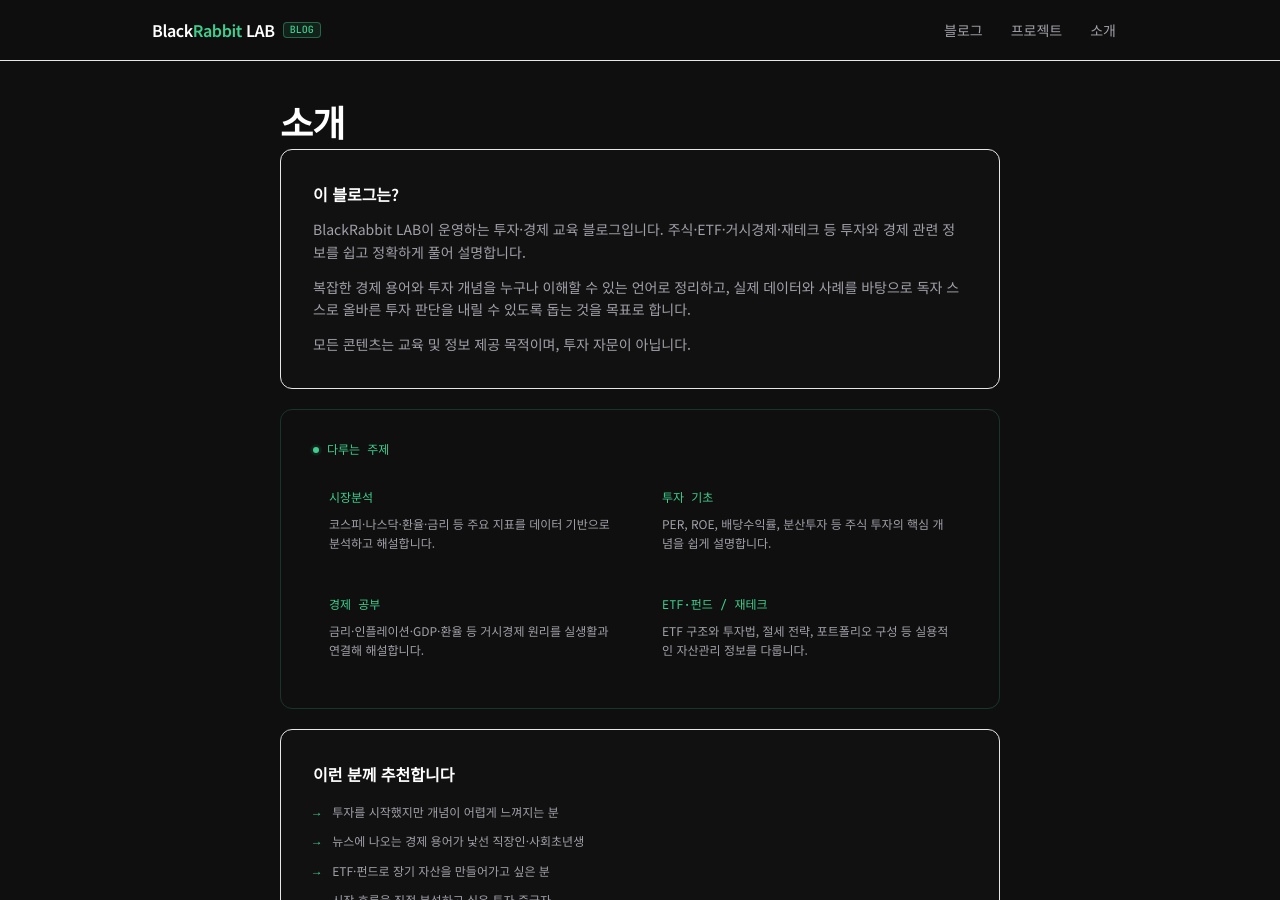
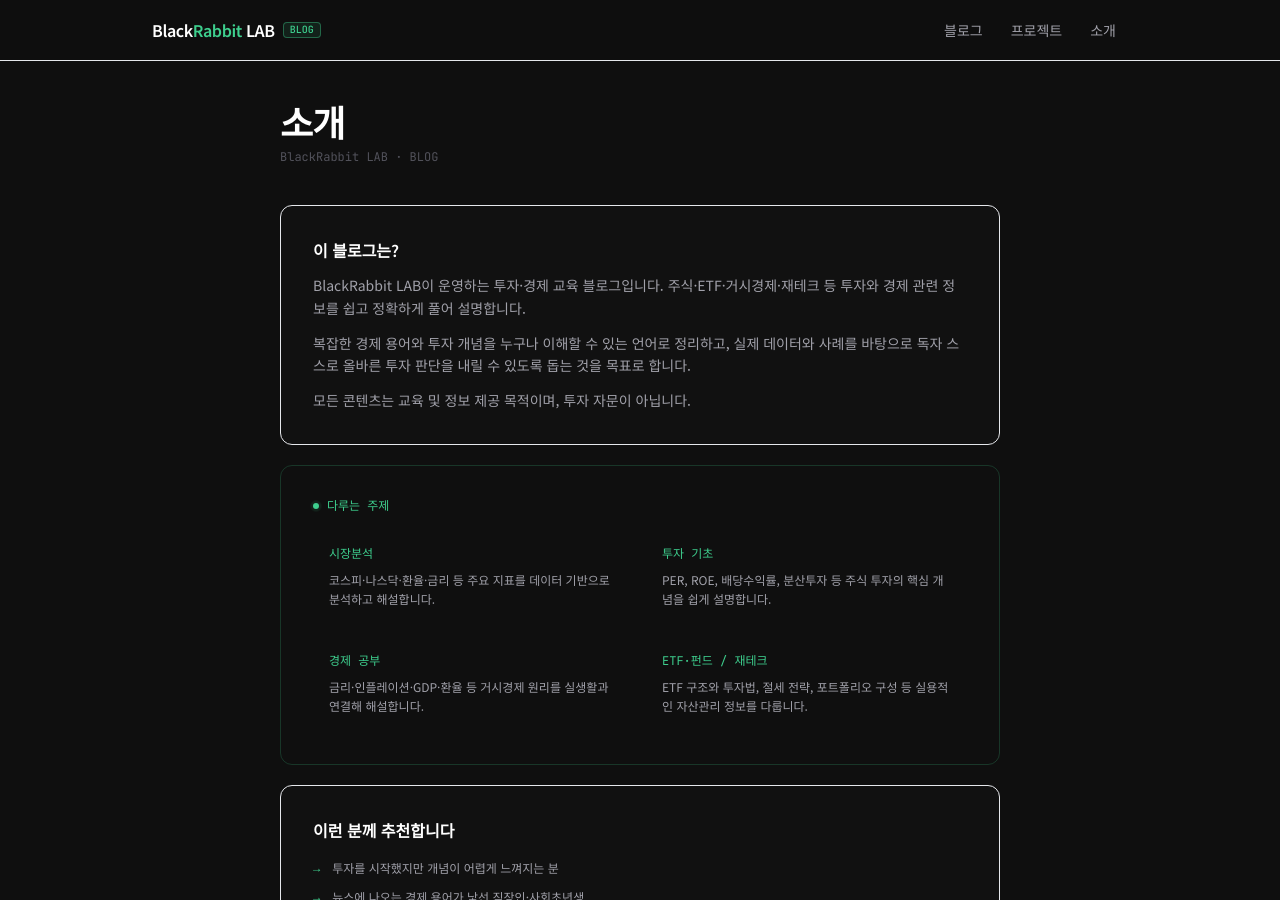
Before and after one commit to blackrabbitDeveloper/blackrabbitdeveloper.github.io, a Jekyll site: the page built from about.md, in a window 1280 px wide and 900 px high. Built offline with Jekyll 4.4.1, drawn with Linux system fonts in a browser that asks for light colours; nearby versions of some CDN libraries.

Commit message:
Update about.md

```diff
--- a/about.md
+++ b/about.md
@@ -7,7 +7,7 @@
 <div class="mx-auto max-w-3xl px-4 sm:px-6 pt-10 pb-20">
 
   <h1 class="text-3xl font-bold tracking-tight text-white sm:text-4xl mb-2">소개</h1>
-
+  <p class="font-mono text-xs text-zinc-600 mb-10">BlackRabbit LAB · BLOG</p>
 
   <!-- What is -->
   <div class="rounded-xl border border-white/8 bg-[#111111] p-6 sm:p-8 mb-5">
```
